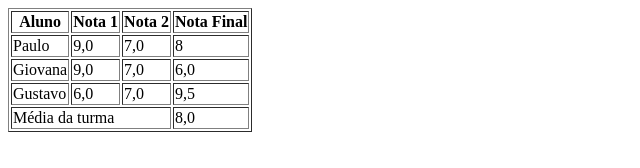
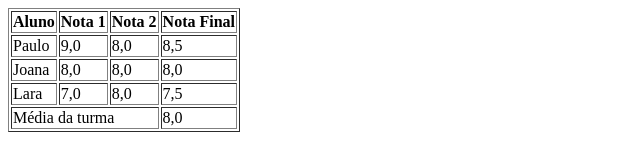
Before and after one commit to mariaeduardalouback/mariaeduardalouback.github.io, a plain HTML site: page 2atividade3.html in a window 1280 px wide. Shown: the whole page, without its empty margins (0-640 px from the left). Drawn offline with Linux system fonts and the light colour scheme.

Commit message:
Update 2atividade3.html

```diff
--- a/2atividade3.html
+++ b/2atividade3.html
@@ -12,13 +12,13 @@
             <th>Aluno</th><th>Nota 1</th><th>Nota 2</th><th>Nota Final</th>
         </tr>
         <tr>
-            <td>Paulo</td><td>9,0</td><td>7,0</td><td>8</td>
+            <td>Paulo</td><td>9,0</td><td>8,0</td><td>8,5</td>
         </tr>
         <tr>
-            <td>Giovana</td><td>9,0</td><td>7,0</td><td>6,0</td>
+            <td>Joana</td><td>8,0</td><td>8,0</td><td>8,0</td>
         </tr>
         <tr>
-            <td>Gustavo</td><td>6,0</td><td>7,0</td><td>9,5</td>
+            <td>Lara</td><td>7,0</td><td>8,0</td><td>7,5</td>
         </tr>
         <tr>
             <td colspan="3">Média da turma</td><td>8,0</td>
```
